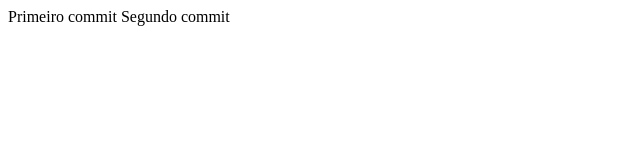
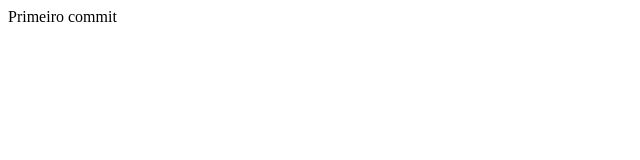
Before and after one commit to Rafaelvl2023/HOJE, a plain HTML site: page index.html in a window 1280 px wide. Shown: the whole page, without its empty margins (0-640 px from the left). Drawn offline with Linux system fonts and the light colour scheme.

Commit message:
Revert "feat: add two commit"

```diff
--- a/index.html
+++ b/index.html
@@ -9,7 +9,6 @@
 
 <body>
     Primeiro commit
-    Segundo commit
 </body>
 
 </html>
```
